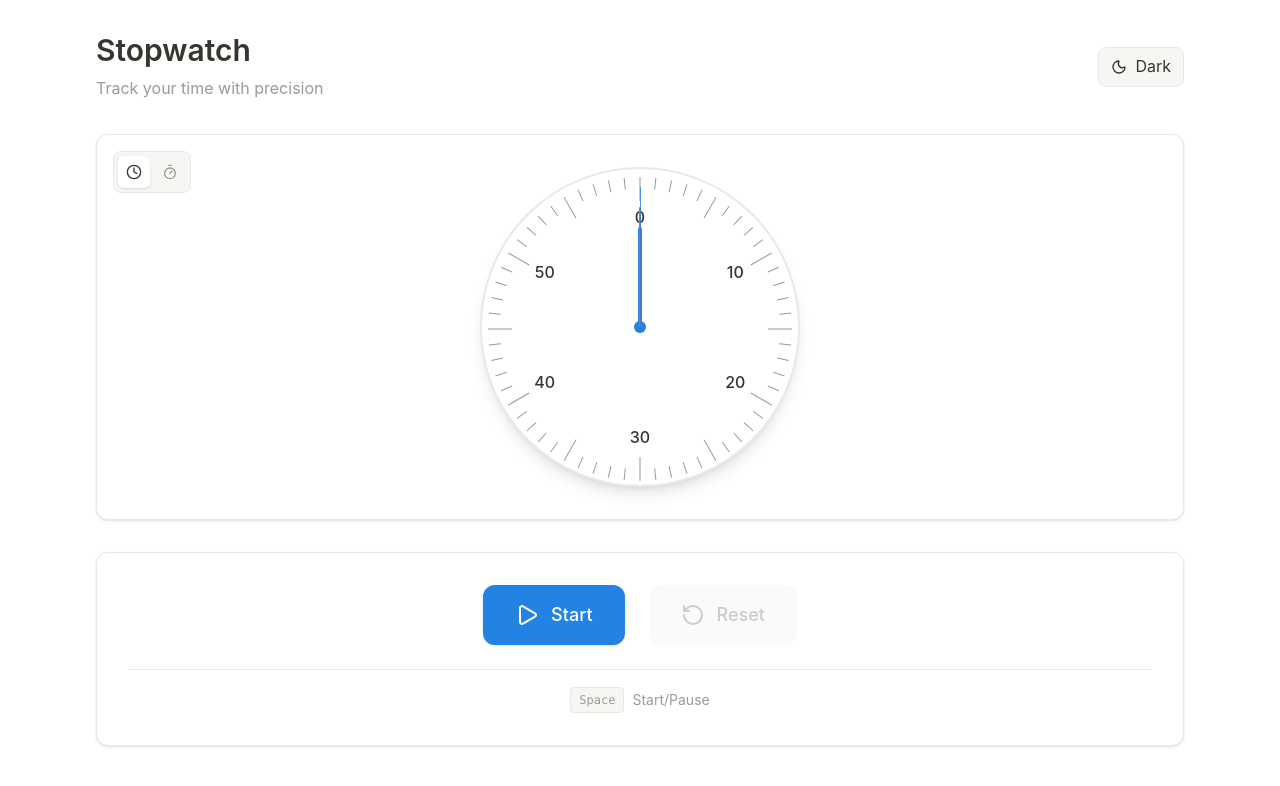
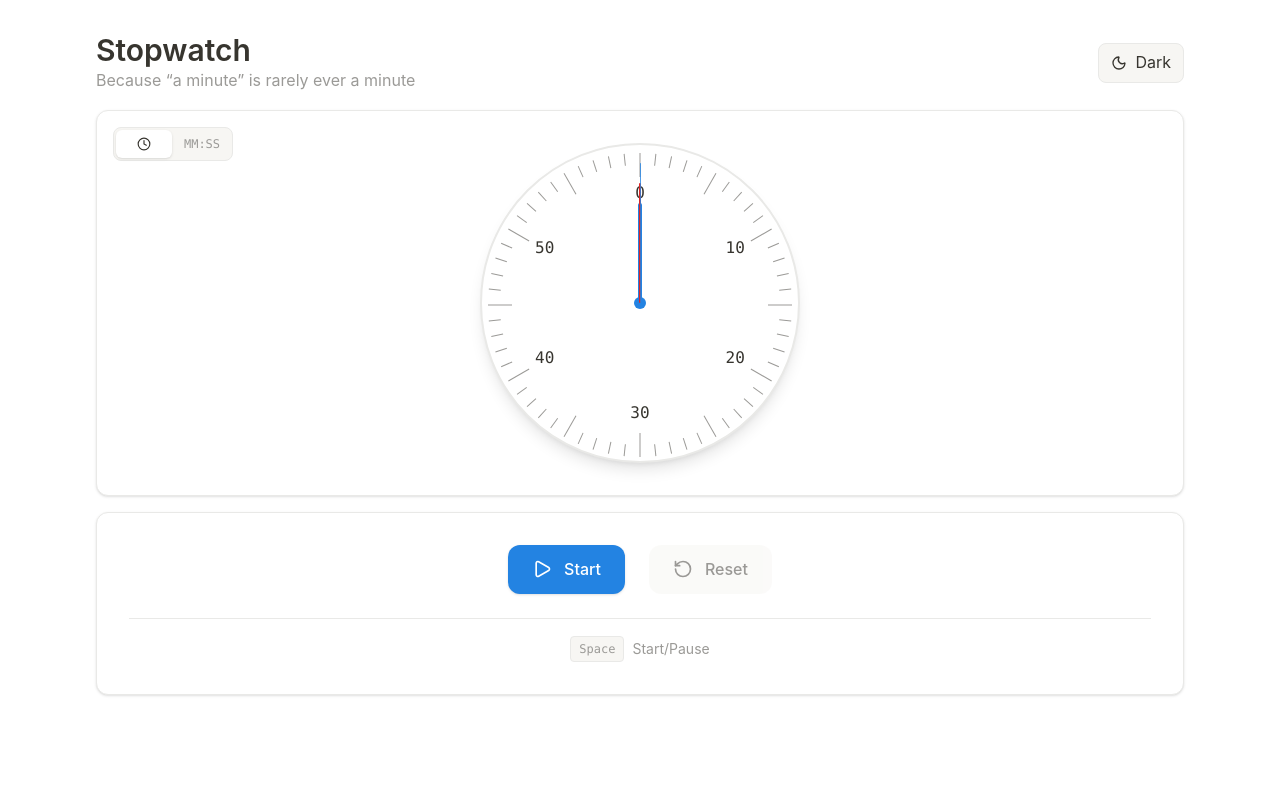
Before and after one commit to finnformica/flow-stop-watch, a Next.js app: page / in a window 1280 px wide. Shown: the top 786 px of the page. Built offline with nearby package versions, Linux system fonts and the light colour scheme.

Commit message:
minor cosmetic changes

```diff
--- a/src/components/analog-clock.tsx
+++ b/src/components/analog-clock.tsx
@@ -11,7 +11,7 @@ const AnalogClock = ({ elapsedTime }: { elapsedTime: number }) => {
   const msAngle = milliseconds * 360; // Smooth millisecond hand
 
   return (
-    <div className="relative w-80 h-80 mx-auto">
+    <div className="relative w-80 h-80 mx-auto select-none">
       {/* Clock face */}
       <div className="absolute inset-0 rounded-full border-2 border-border bg-card shadow-lg dark:shadow-none">
         {/* Minute markers */}
@@ -39,7 +39,7 @@ const AnalogClock = ({ elapsedTime }: { elapsedTime: number }) => {
           return (
             <div
               key={i}
-              className="absolute text-base font-medium text-foreground flex items-center justify-center w-10 h-10"
+              className="absolute text-base font-medium font-mono text-foreground flex items-center justify-center w-10 h-10"
               style={{
                 left: `calc(50% + ${x}px - 20px)`,
                 top: `calc(50% + ${y}px - 20px)`,
--- a/src/components/control-panel.tsx
+++ b/src/components/control-panel.tsx
@@ -13,17 +13,17 @@ const ControlPanel = ({
     <div className="flex items-center justify-center gap-6">
       <button
         onClick={onStart}
-        className="flex items-center gap-3 px-8 py-4 bg-accent text-white rounded-xl hover:bg-accent-hover transition-all duration-200 shadow-sm hover:shadow-md font-medium text-lg focus:outline-none focus:ring-2 focus:ring-accent focus:ring-offset-2 focus:ring-offset-background"
+        className="flex items-center gap-3 px-6 py-3 bg-accent text-white rounded-xl hover:bg-accent-hover transition-all duration-200 shadow-sm hover:shadow-md font-medium focus:outline-none focus:ring-2 focus:ring-accent focus:ring-offset-2 focus:ring-offset-background"
       >
-        <Play size={24} />
+        <Play size={20} />
         Start
       </button>
       <button
         onClick={onReset}
         disabled={disabled}
-        className="flex items-center gap-3 px-8 py-4 bg-muted text-muted-foreground rounded-xl hover:bg-card-hover hover:text-foreground transition-all duration-200 disabled:opacity-50 disabled:cursor-not-allowed font-medium text-lg focus:outline-none focus:ring-2 focus:ring-accent focus:ring-offset-2 focus:ring-offset-background"
+        className="flex items-center gap-3 px-6 py-3 bg-muted text-foreground rounded-xl hover:bg-card-hover hover:text-muted-foreground transition-all duration-200 disabled:opacity-50 disabled:cursor-not-allowed font-medium focus:outline-none focus:ring-2 focus:ring-accent focus:ring-offset-2 focus:ring-offset-background"
       >
-        <RotateCcw size={24} />
+        <RotateCcw size={20} />
         Reset
       </button>
     </div>
--- a/src/components/counter.tsx
+++ b/src/components/counter.tsx
@@ -42,7 +42,10 @@ function Digit({
   digitStyle: React.CSSProperties;
 }) {
   const valueRoundedToPlace = Math.floor(value / place);
-  const animatedValue = useSpring(valueRoundedToPlace);
+  const animatedValue = useSpring(valueRoundedToPlace, {
+    damping: 30,
+    stiffness: 200
+  });
 
   useEffect(() => {
     animatedValue.set(valueRoundedToPlace);
--- a/src/components/lap-times.tsx
+++ b/src/components/lap-times.tsx
@@ -31,8 +31,8 @@ const LapTimes = ({
           onClick={onToggleTimer}
           className={`flex items-center gap-3 px-6 py-3 rounded-xl transition-all duration-200 shadow-sm hover:shadow-md font-medium focus:outline-none focus:ring-2 focus:ring-accent focus:ring-offset-2 focus:ring-offset-card ${
             isRunning
-              ? "bg-destructive dark:bg-destructive/80 text-white hover:opacity-90"
-              : "bg-accent dark:bg-accent/80 text-white hover:bg-accent-hover"
+              ? "bg-destructive text-white hover:opacity-90"
+              : "bg-accent text-white hover:bg-accent-hover"
           }`}
         >
           {isRunning ? <Pause size={20} /> : <Play size={20} />}
@@ -146,7 +146,7 @@ const LapTimes = ({
                       </div>
                       <div className="w-20 text-right">
                         <div
-                          className={`text-sm font-mono ${
+                          className={`text-sm ${
                             isFastest
                               ? "text-success"
                               : isSlowest
@@ -158,7 +158,7 @@ const LapTimes = ({
                         </div>
                       </div>
                       <div className="w-24 text-right">
-                        <div className="text-sm font-mono text-muted-foreground">
+                        <div className="text-sm text-muted-foreground">
                           {formatTime(lap.cumulative)}
                         </div>
                       </div>
--- a/src/components/stopwatch.tsx
+++ b/src/components/stopwatch.tsx
@@ -1,4 +1,4 @@
-import { Clock, Timer } from "lucide-react";
+import { Clock } from "lucide-react";
 import { useState } from "react";
 
 import useStopwatch from "@/hooks/use-stopwatch";
@@ -23,13 +23,17 @@ const Stopwatch = () => {
   const [clockMode, setClockMode] = useState("analog");
 
   return (
-    <div className="min-h-screen bg-background transition-colors duration-200">
-      <div className="max-w-6xl mx-auto p-8 space-y-8">
+    <div className="min-h-screen bg-background transition-colors duration-200 min-w-lg">
+      <div className="max-w-6xl mx-auto p-8 space-y-4">
         {/* Header */}
         <div className="flex items-center justify-between">
           <div>
-            <h1 className="text-3xl font-semibold text-foreground mb-2">Stopwatch</h1>
-            <p className="text-muted-foreground">Track your time with precision</p>
+            <h1 className="text-3xl font-semibold text-foreground">
+              Stopwatch
+            </h1>
+            <p className="text-muted-foreground">
+              Because “a minute” is rarely ever a minute
+            </p>
           </div>
           <ThemeToggle />
         </div>
@@ -37,28 +41,28 @@ const Stopwatch = () => {
         {/* Main Clock Display Card */}
         <div className="bg-card border border-border rounded-xl shadow-sm hover:shadow-md transition-all duration-200 overflow-hidden relative">
           {/* Clock Mode Toggle - Top Left */}
-          <div className="absolute top-4 left-4 z-10 flex gap-1 bg-muted rounded-lg p-1 border">
+          <div className="absolute top-4 left-4 z-10 flex gap-0.5 bg-muted rounded-lg p-0.5 border">
             <button
               onClick={() => setClockMode("analog")}
-              className={`p-2 rounded-md transition-all duration-200 ${
+              className={`px-2.5 py-1.5 rounded-md transition-all duration-200 flex items-center justify-center w-14 ${
                 clockMode === "analog"
                   ? "bg-card text-foreground shadow-sm"
                   : "text-muted-foreground hover:text-foreground hover:bg-card-hover"
               }`}
               title="Analog clock"
             >
-              <Clock size={16} />
+              <Clock size={14} />
             </button>
             <button
               onClick={() => setClockMode("digital")}
-              className={`p-2 rounded-md transition-all duration-200 ${
+              className={`py-1.5 rounded-md transition-all duration-200 flex items-center justify-center w-14 ${
                 clockMode === "digital"
                   ? "bg-card text-foreground shadow-sm"
                   : "text-muted-foreground hover:text-foreground hover:bg-card-hover"
               }`}
               title="Digital clock"
             >
-              <Timer size={16} />
+              <span className="text-xs font-mono font-medium">MM:SS</span>
             </button>
           </div>
 
--- a/src/hooks/use-stopwatch.tsx
+++ b/src/hooks/use-stopwatch.tsx
@@ -6,39 +6,6 @@ const useStopwatch = () => {
   const [isRunning, setIsRunning] = useState(false);
   const [startTime, setStartTime] = useState(0);
   const [lapTimes, setLapTimes] = useState<LapTime[]>([]);
-
-  // High precision timing
-  useEffect(() => {
-    let intervalId: NodeJS.Timeout | undefined;
-
-    if (isRunning) {
-      intervalId = setInterval(() => {
-        setElapsedTime(performance.now() - startTime);
-      }, 10); // Update every 10ms for smooth animation
-    }
-
-    return () => {
-      if (intervalId) {
-        clearInterval(intervalId);
-      }
-    };
-  }, [isRunning, startTime]);
-
-  // Keyboard controls
-  useEffect(() => {
-    const handleKeyPress = (e: KeyboardEvent) => {
-      if (e.code === "Space") {
-        e.preventDefault();
-        toggleTimer();
-      } else if (e.code === "KeyL" && isRunning) {
-        e.preventDefault();
-        addLap();
-      }
-    };
-
-    window.addEventListener("keydown", handleKeyPress);
-    return () => window.removeEventListener("keydown", handleKeyPress);
-  }, [isRunning]);
 
   const toggleTimer = useCallback(() => {
     if (isRunning) {
@@ -85,6 +52,39 @@ const useStopwatch = () => {
       .padStart(2, "0")}.${milliseconds.toString().padStart(2, "0")}`;
   };
 
+  // Update the elapsed time
+  useEffect(() => {
+    let intervalId: NodeJS.Timeout | undefined;
+
+    if (isRunning) {
+      intervalId = setInterval(() => {
+        setElapsedTime(performance.now() - startTime);
+      }, 10); // Update every 10ms - balance smooth animation and client-side performance
+    }
+
+    return () => {
+      if (intervalId) {
+        clearInterval(intervalId);
+      }
+    };
+  }, [isRunning, startTime]);
+
+  // Keyboard controls
+  useEffect(() => {
+    const handleKeyPress = (e: KeyboardEvent) => {
+      if (e.code === "Space") {
+        e.preventDefault();
+        toggleTimer();
+      } else if (e.code === "KeyL" && isRunning) {
+        e.preventDefault();
+        addLap();
+      }
+    };
+
+    window.addEventListener("keydown", handleKeyPress);
+    return () => window.removeEventListener("keydown", handleKeyPress);
+  }, [addLap, isRunning, toggleTimer]);
+
   return {
     elapsedTime,
     isRunning,
--- a/src/styles/globals.css
+++ b/src/styles/globals.css
@@ -10,8 +10,10 @@
   --card-hover: #f7f6f3;
   --accent: #2383e2;
   --accent-hover: #1a6ec4;
-  --destructive: #eb5757;
+  --destructive: #dc2626;
   --success: #0f7b0f;
+  --selection-bg: #000000;
+  --selection-text: #ffffff;
 }
 
 .dark {
@@ -26,6 +28,8 @@
   --accent-hover: #1a6ec4;
   --destructive: #ff6b6b;
   --success: #51cf66;
+  --selection-bg: #ffffff;
+  --selection-text: #000000;
 }
 
 @theme inline {
@@ -83,3 +87,14 @@ body {
 ::-webkit-scrollbar-thumb:hover {
   background: var(--foreground);
 }
+
+/* Text selection styling */
+::selection {
+  background: var(--selection-bg);
+  color: var(--selection-text);
+}
+
+::-moz-selection {
+  background: var(--selection-bg);
+  color: var(--selection-text);
+}
```
Also changed, not shown: src/components/digital-clock.tsx (+24 -13 lines).
